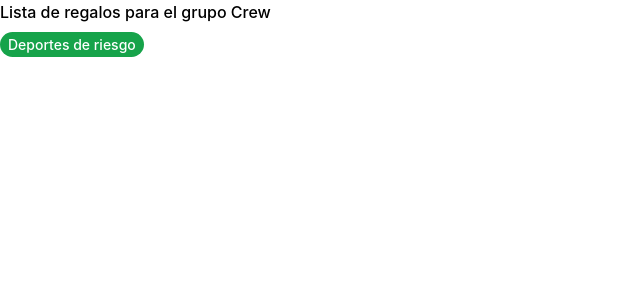
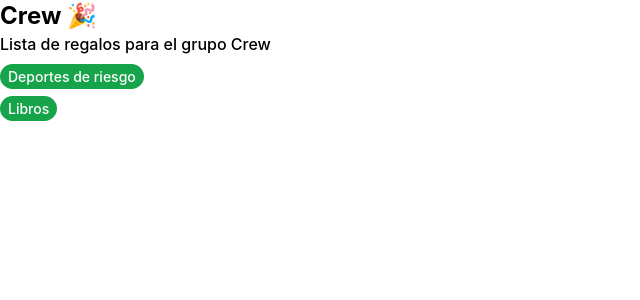
Before and after one commit to iigunchev/jobx-front, a React (Create React App) app: page / in a window 1280 px wide. Shown: the top 300 px of the page, without its empty margins (0-640 px from the left). Built offline with nearby package versions, Linux system fonts and the light colour scheme.

Commit message:
feat: created Title component

```diff
--- a/src/App.js
+++ b/src/App.js
@@ -2,13 +2,16 @@
 import './App.css';
 import Description from './components/atoms/Description';
 import Tag from './components/atoms/Tag';
+import Title from './components/atoms/Title';
 
 function App() {
 
     return (
         <div className="App">
+            <Title title="Crew 🎉" />
             <Description text="Lista de regalos para el grupo Crew" />
             <Tag category="Deportes de riesgo"/>
+            <Tag category="Libros"/>
         </div>
     );
 }
--- a/src/components/atoms/Description.jsx
+++ b/src/components/atoms/Description.jsx
@@ -1,7 +1,11 @@
 import React from 'react';
+import PropTypes from 'prop-types';
 
 function Description({ text }) {
-    return <span className="text-base font-medium">{text}</span>;
+    return <span className="text-base font-medium block">{text}</span>;
 }
 
+Description.propTypes = {
+    text: PropTypes.string,
+};
 export default Description;
--- /dev/null
+++ b/src/components/atoms/Title.jsx
@@ -0,0 +1,11 @@
+import React from 'react';
+import PropTypes from 'prop-types';
+
+function Title({ title }) {
+    return <span className="font-bold text-2xl block">{title}</span>;
+}
+
+Title.propTypes = {
+    title: PropTypes.string,
+};
+export default Title;
```
Also changed, not shown: 2 other files (tests, documents, lock files or other folders).
